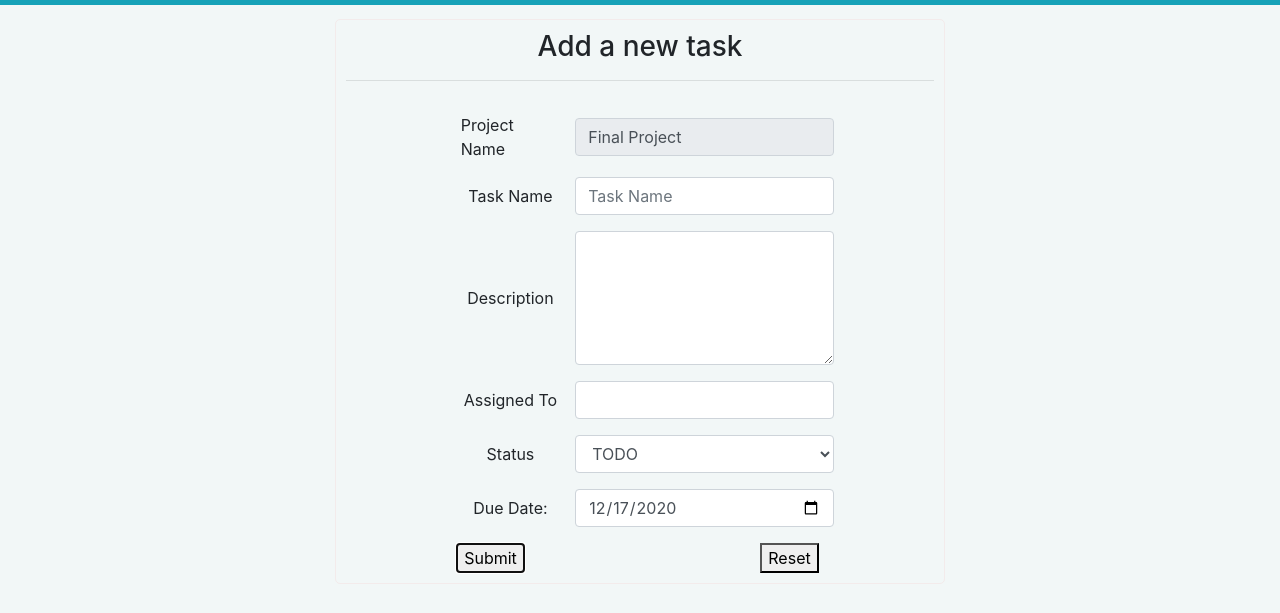
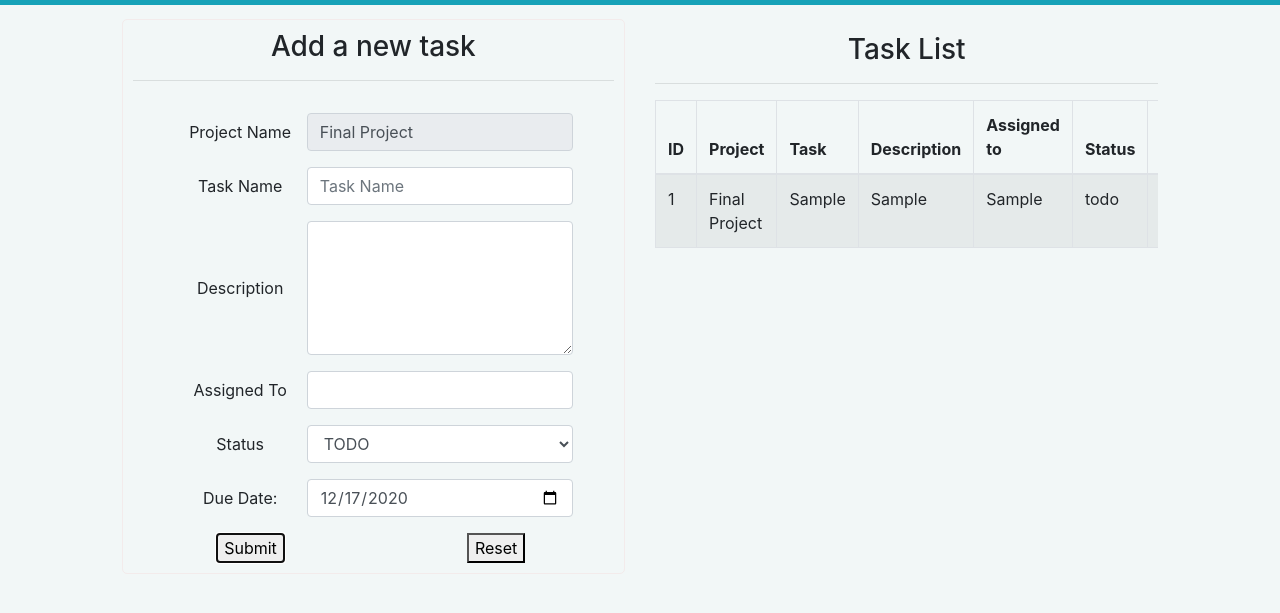
Before and after one commit to Radhika-12/final_project, a plain HTML site: page addtask.html in a window 1280 px wide. Both pictures are taken after typing "Sample", "Sample", "Sample" into the empty fields and a click on the button "Submit". Shown: the part 51-664 px from the top of the page. Drawn offline with nearby package versions, Linux system fonts and the light colour scheme.

Commit message:
task 6 sprint 2 - vinnie

```diff
--- a/addtask.html
+++ b/addtask.html
@@ -1,11 +1,11 @@
 <!--
     JWD Web Developer Program
     Project: Final Project
-    Sprint: 1
-    Task: 2
+    Sprint: 2
+    Task: 6
     Author: Vineet W. Singh
     Start Date: 30/11/2020
-    Date of last edit: 15/12/2020
+    Date of last edit: 17/12/2020
     Date of last review:
 -->
 
@@ -46,9 +46,9 @@
     <!-- Other elements start here-->
     <main>
         <div class="container-fluid">
-            <div class="row">
-                <div class="d-none d-md-block col-md-3"></div>
-                <div class="col-md-6" id="formDiv">
+            <div class="row d-flex align-items-center" id="mainRow">
+                <div class="d-none d-lg-block col-lg-1"></div>
+                <div class="col-md-6 col-lg-5" id="formDiv">
                     <form id="taskForm" class="needs-validation" novalidate>
                         <!--Form Heading Row-->
                         <div id="taskFormHeader" class="form-group">
@@ -61,19 +61,19 @@
                         </div>
                         <!-- First input field-->
                         <div class="form-row" id="taskFormRow2" >
-                                <div class="d-none d-md-block col-md-2"></div>
-                                <div class="col-md-8">
+                                <div class="d-none d-md-block col-md-1"></div>
+                                <div class="col-md-10">
                                     <div class="form-group form-inline">
                                         <label class="col-sm-4" for="projNam">Project Name</label>
                                         <input class="form-control col-sm-8" type="text" placeholder="Final Project" id="projNam" name="projNam" value="Final Project" tabindex="1" disabled> </input>
                                     </div>
                                 </div>
-                                <div class="d-none d-md-block col-md-2"></div>
+                                <div class="d-none d-md-block col-md-1"></div>
                         </div>
                          <!-- Second input field-->
-                        <div class="form-row even" id="taskFormRow3" >
-                            <div class="d-none d-md-block col-md-2"></div>
-                            <div class="col-md-8">
+                        <div class="form-row" id="taskFormRow3" >
+                            <div class="d-none d-md-block col-md-1"></div>
+                            <div class="col-md-10">
                                 <div class="form-group form-inline">
                                     <label class="col-sm-4" for="teamNam">Task Name</label>
                                     <input class="form-control col-sm-8" type="text" placeholder="Task Name"
@@ -83,12 +83,12 @@
                                     </div>
                                 </div>
                             </div>
-                            <div class="d-none d-md-block col-md-2"></div>
+                            <div class="d-none d-md-block col-md-1"></div>
                         </div>
                          <!-- Third input field / text area-->
                         <div class="form-row" id="taskFormRow4">
-                            <div class="d-none d-md-block col-md-2"></div>
-                            <div class="col-md-8">
+                            <div class="d-none d-md-block col-md-1"></div>
+                            <div class="col-md-10">
                                 <div class="form-group form-inline">
                                     <label class="col-sm-4" for="desc">Description</label>
                                     <textarea class="form-control col-sm-8" rows="5" id="desc" name="desc"
@@ -98,12 +98,12 @@
                                     </div>
                                 </div>
                             </div>
-                            <div class="d-none d-md-block col-md-2"></div>
+                            <div class="d-none d-md-block col-md-1"></div>
                         </div>
                         <!-- Fourth input field-->
                         <div class="form-row" id="taskFormRow5" >
-                            <div class="d-none d-md-block col-md-2"></div>
-                            <div class="col-md-8">
+                            <div class="d-none d-md-block col-md-1"></div>
+                            <div class="col-md-10">
                                 <div class="form-group form-inline">
                                     <label class="col-sm-4" for="assignee">Assigned To</label>
                                     <input class="form-control col-sm-8" type="text" placeholder=""
@@ -113,12 +113,12 @@
                                     </div>
                                 </div>
                             </div>
-                            <div class="d-none d-md-block col-md-2"></div>
+                            <div class="d-none d-md-block col-md-1"></div>
                         </div>
                         <!-- Fifth input field / select-->
                         <div class="form-row" id="taskFormRow6">
-                            <div class="d-none d-md-block col-md-2"></div>
-                            <div class="col-md-8">
+                            <div class="d-none d-md-block col-md-1"></div>
+                            <div class="col-md-10">
                                 <div class="form-group form-inline" >
                                         <label class="col-sm-4" for="status">Status</label>
                                         <select class="form-control col-sm-8" id="status" name="status" tabindex="5">
@@ -129,12 +129,12 @@
                                         </select>
                                 </div>
                             </div>
-                            <div class="d-none d-md-block col-md-2"></div>
+                            <div class="d-none d-md-block col-md-1"></div>
                         </div>
                         <!-- Sixth input field / date -->
                         <div class="form-row" id="taskFormRow7">
-                            <div class="d-none d-md-block col-md-2"></div>
-                            <div class="col-md-8">
+                            <div class="d-none d-md-block col-md-1"></div>
+                            <div class="col-md-10">
                                 <div class="form-group form-inline">
                                     <label class="col-sm-4" for="iDate">Due Date: </label>
                                     <input class="form-control col-sm-8" type="date" id="dDate"
@@ -144,7 +144,7 @@
                                     </div>
                                 </div>
                             </div>
-                            <div class="d-none d-md-block col-md-2"></div>
+                            <div class="d-none d-md-block col-md-1"></div>
                         </div>
                          <!-- Seventh controls  / buttons -->
                         <div class="form-row" id="taskFormRow8 ">
@@ -157,7 +157,43 @@
                         </div>
                     </form>
                 </div>
-                <div class="d-none d-md-block col-md-3 "></div>
+                <div class="col-md-6 col-lg-5">
+                    <h3 class="text-center"> Task List</h3>
+                    <hr />
+                    <h5 id="noDataLine"> No Data to display</h5>
+                    <div class="table-responsive scrl-y" id="taskTbDiv" >
+                        <Table class="table table-striped table-bordered d-none" id="taskTable">
+                            <thead>
+                                <tr>
+                                    <th>
+                                        ID
+                                    </th>
+                                    <th>
+                                        Project
+                                    </th>
+                                    <th>
+                                        Task
+                                    </th>
+                                    <th>
+                                        Description
+                                    </th>
+                                    <th>
+                                        Assigned to
+                                    </th>
+                                    <th>
+                                        Status
+                                    </th>
+                                    <th>
+                                        Due Date
+                                    </th>
+                                </tr>
+                            </thead>
+                            <tbody id="taskTableBody">
+                            </tbody>
+                        </Table>
+                    </div>
+                </div>
+                <div class="d-none d-lg-block col-lg-1"></div>
             </div>
         </div>
     </main>
--- a/assets/css/styles.css
+++ b/assets/css/styles.css
@@ -1,5 +1,13 @@
-
-
+/*
+    JWD Web Developer Program
+    Project: Final Project
+    Sprint: 2
+    Task: 6
+    Author: Vineet W. Singh
+    Start Date: 30/11/2020
+    Date of last edit: 17/12/2020
+    Date of last review:
+*/
 
   body {
         background-color: rgb(242, 247, 247);
@@ -55,8 +63,24 @@ form {
     margin-bottom: 10px;
 }
 
-.odd,
-.even {
-    display: flex;
-    align-items: center;
-    }
+
+#mainrow {
+  height:90%;
+}
+
+.scrl-y {
+  display: block;
+  height: 50vh;
+  overflow: auto;
+}
+
+/* scroll bar example
+.my-custom-scrollbar {
+  position: relative;
+  height: 50vh;
+  overflow: auto;
+  }
+
+  .table-wrapper-scroll-y {
+  display: block;
+  } */
--- a/assets/js/index.v2.js
+++ b/assets/js/index.v2.js
@@ -2,7 +2,7 @@
     JWD Web Developer Program
     Project: Final Project
     Sprint: 2
-    Task: 4
+    Task: 6
     Author: Vineet W. Singh
     Start Date: 10/12/2020
     Date of last edit: 17/12/2020
@@ -10,12 +10,13 @@
 */
 
 //main function for the page
+
 function main(){
     //format a new date for the date field.
     const cDt = new Date();
     const cDate = `${cDt.getFullYear()}-${cDt.getMonth()+1}-${cDt.getDate()}`;
-    //get form
-    const form = document.getElementById("taskForm");
+     //get form
+     const form = document.getElementById("taskForm");
     //set date attributes
     const dateFld =  document.getElementById("dDate");
     dateFld.setAttribute("min", cDate);
@@ -23,20 +24,6 @@ function main(){
 
     //add event listeners, submit & reset
     form.addEventListener('submit', event => {
-        /*check value of date field if it is blank or in the past - raise error
-        const todayDt = new Date();
-        // check if date is blank after triming, if so return null
-        const valueDt = dateFld.value.trim() ? new Date(dateFld.value) : null;
-        // check if date is blank or in the past...
-        if (valueDt==null || valueDt < todayDt) {
-            // add invalid class to date input
-            dateFld.classList.add("is-invalid");
-            //check if error message is visible or not, if not add class
-            //to make it visible
-            if (!isVisible(document.getElementById("invalidDateMsg"))){
-                document.getElementById("invalidDateMsg").classList.add("d-block");
-            }
-        }*/
         event.preventDefault();
         form.classList.add('was-validated');
         // check if any form-controls have form-control:invalid class, stop if true
@@ -50,12 +37,12 @@ function main(){
             const status = document.querySelector("#status").value;
             const dueDate = document.querySelector("#dDate").value;
             store.addTask(projectName, taskName, desc, assignee, status, dueDate);
-            renderTask();
             form.classList.remove("was-validated");
+            renderTask(form);
             form.reset();
         }
     });
-
+    //reset form when button is pressed
     form.addEventListener('reset', event=>{
         form.classList.remove("was-validated");
         form.reset();
@@ -76,5 +63,51 @@ function isVisible (ele) {
 
 //display task added to list after it is added
 function renderTask(){
-    console.log(store.taskList);
+    //get task table body
+    const taskTableBody=document.querySelector("#taskTableBody");
+    //delete existing display of data in the table
+    //check if task table body contains any rows - if so delete all of them
+    if (taskTableBody!=null){
+        while(taskTableBody.hasChildNodes())
+            taskTableBody.removeChild(taskTableBody.firstChild);
+        //run a Array.forEach here to process each element in the task list
+        store.taskList.forEach(ele=>{
+            // create a new table row
+            const tbRow=document.createElement("TR");
+            // get all data values from task and add it to a row
+            ele.allData.forEach(ele=>{
+                //create a new table row data field - task name
+                const tbCell=document.createElement("TD");
+                //add a text node with contents
+                const tbCellCnt=document.createTextNode(ele);
+                //add text node to table data field
+                tbCell.appendChild(tbCellCnt);
+                //add data field to table row
+                tbRow.appendChild(tbCell);
+            });
+            // //add the row to the body
+            taskTableBody.appendChild(tbRow);
+            if (isVisible(document.querySelector("#noDataLine"))){
+                document.querySelector("#noDataLine").classList.add("d-none");
+                document.querySelector("#taskTable").classList.remove("d-none");
+            }
+        });
+    }
 }
+
+/* custom code for date check:
+    //check value of date field if it is blank or in the past - raise error
+    const todayDt = new Date();
+    // check if date is blank after triming, if so return null
+    const valueDt = dateFld.value.trim() ? new Date(dateFld.value) : null;
+    // check if date is blank or in the past...
+    if (valueDt==null || valueDt < todayDt) {
+        // add invalid class to date input
+        dateFld.classList.add("is-invalid");
+        //check if error message is visible or not, if not add class
+        //to make it visible
+        if (!isVisible(document.getElementById("invalidDateMsg"))){
+            document.getElementById("invalidDateMsg").classList.add("d-block");
+        }
+    }
+*/
--- a/assets/js/task.js
+++ b/assets/js/task.js
@@ -2,7 +2,7 @@
     JWD Web Developer Program
     Project: Final Project
     Sprint: 2
-    Task: 5
+    Task: 6
     Author: Vineet W. Singh
     Start Date: 16/12/2020
     Date of last edit: 17/12/2020
@@ -20,7 +20,7 @@ class Task {
         this._status=status;
         this._dueDate=dueDate;
     }
-
+    //setters
     set id(pId){
         this._id=pId;
     }
@@ -28,7 +28,7 @@ class Task {
     set status(pStatus) {
         this._status=pStatus;
     }
-
+    //getters
     get id() {return(this._id);}
 
     get projectName() {return(this._projectName);}
@@ -42,10 +42,13 @@ class Task {
     get status() {return(this._status);}
 
     get dueDate() {return(this._dueDate);}
+
+    get allData(){
+        return([this._id,this._projectName,this._taskName,this._desc,this._assignee,this._status,this._dueDate]);
+    }
 }
 
-// return the store object, initially store object will not have any existing data.
-// later on this data can be restored from localStorage on page load
+// Taskmanager is the class used to store the taskList array
 class TaskManager{
     constructor(){
             // last Id
```
